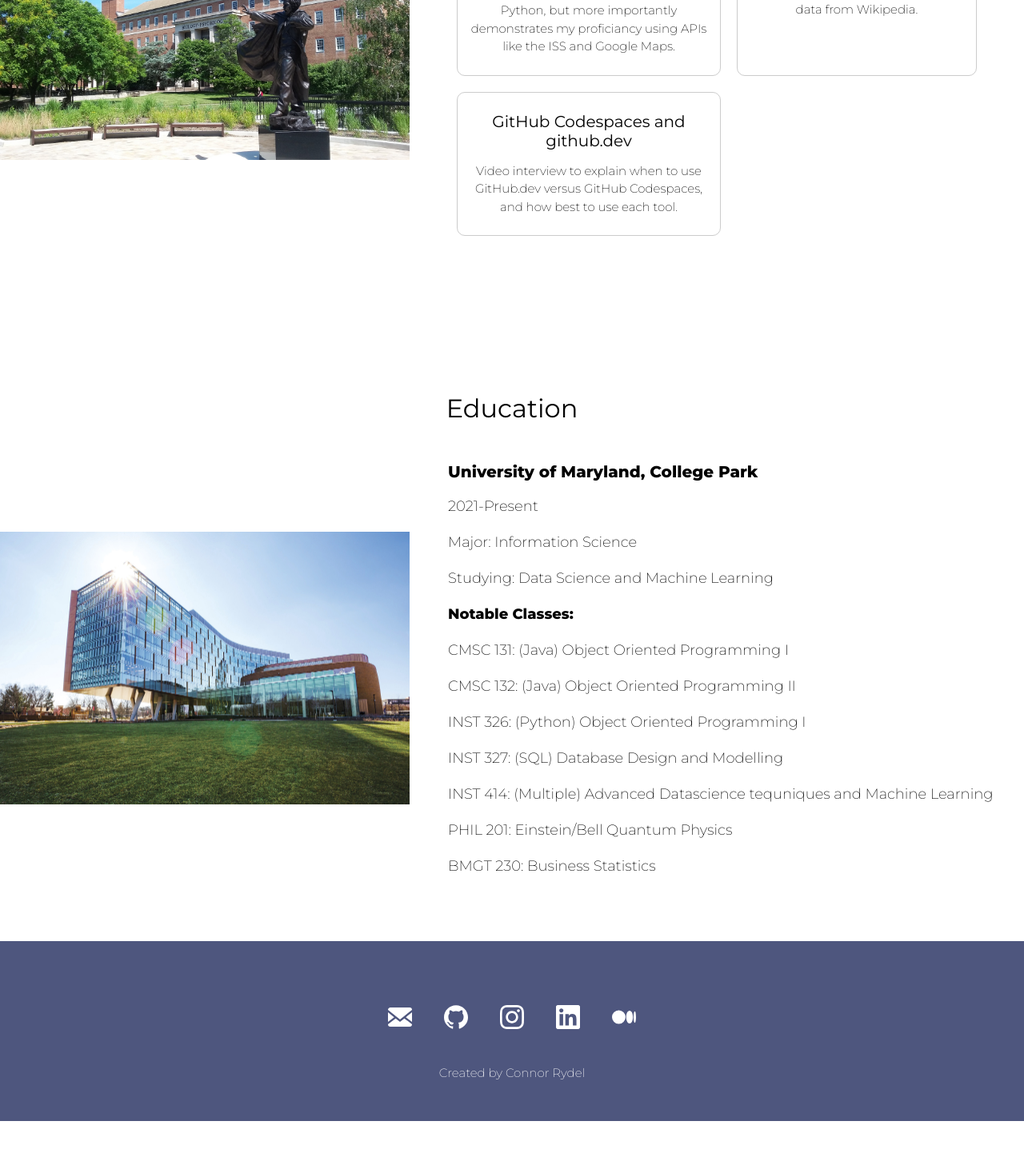
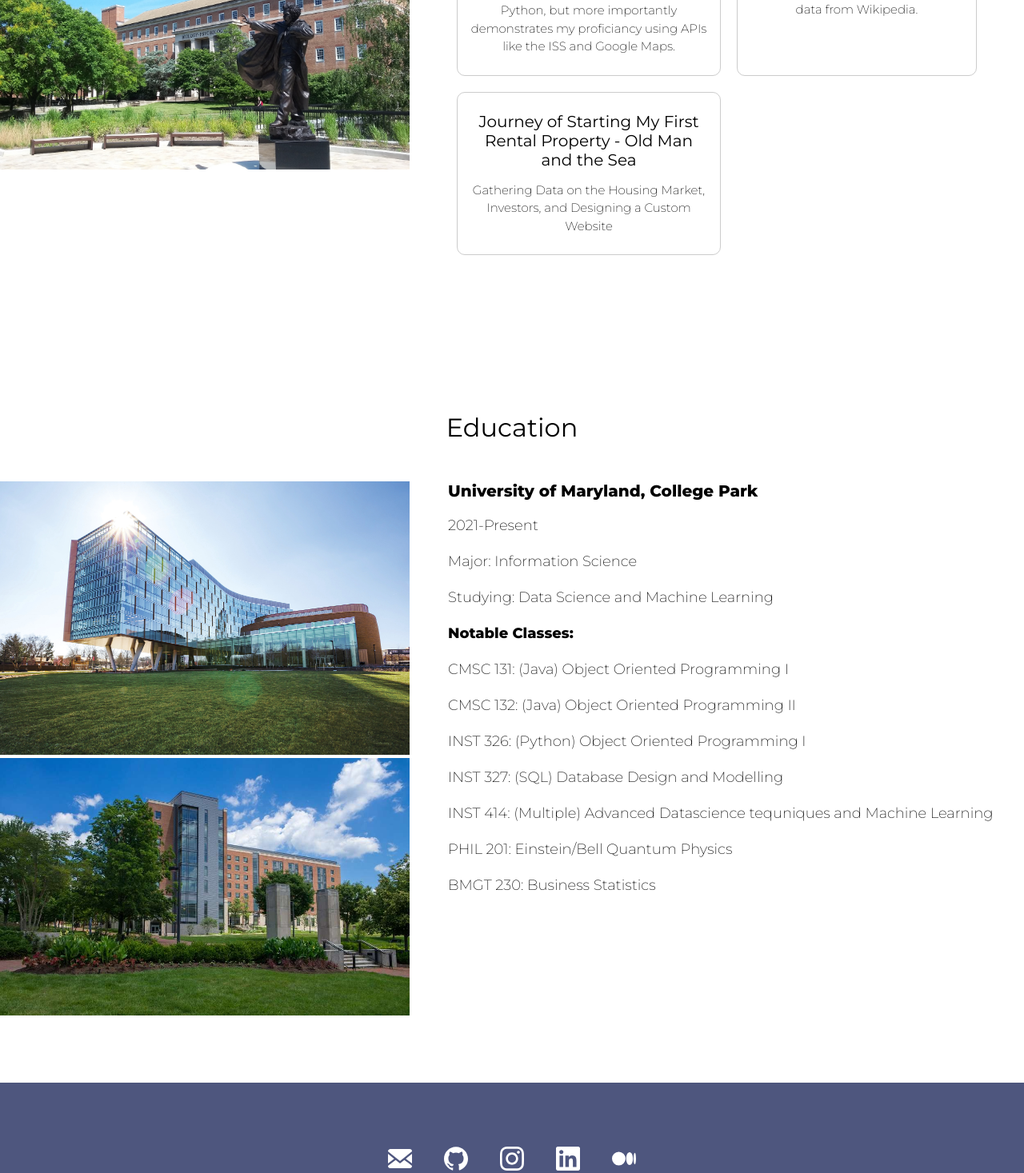
Before and after one commit to ConnorR5/ResumeSite, a React (Vite) app: page / in a window 1280 px wide. Shown: the part 2184-3651 px from the top of the page at 80% size. Before the commit the page ends 3586 px from the top, so only its background shows below. Built offline with nearby package versions, Linux system fonts and the light colour scheme.

Commit message:
old man and the sea

```diff
--- a/src/Components/Education.jsx
+++ b/src/Components/Education.jsx
@@ -1,6 +1,7 @@
 import React from "react";
 
 import image from "../images/Iribe.jpg";
+import image2 from "../images/education.jpg";
 
 const imageAltText = "University of Maryland";
 
@@ -12,6 +13,16 @@ const Education = () => {
         <div style={{ maxWidth: "40%", alignSelf: "center" }}>
           <img
             src={image}
+            style={{
+              height: "90%",
+              width: "100%",
+              objectFit: "cover",
+              animation: "1s ease-out 0s 1 slideInLeft",
+            }}
+            alt={imageAltText}
+          />
+          <img
+            src={image2}
             style={{
               height: "90%",
               width: "100%",
--- a/src/Components/Portfolio.jsx
+++ b/src/Components/Portfolio.jsx
@@ -44,10 +44,10 @@ const projectList = [
     url: "https://medium.com/inst414-data-science-tech/analyzing-wikipedias-articles-for-readability-difficulty-level-and-topic-ff59168d402a",
   },
   {
-    title: "GitHub Codespaces and github.dev",
+    title: "Journey of Starting My First Rental Property - Old Man and the Sea",
     description:
-      "Video interview to explain when to use GitHub.dev versus GitHub Codespaces, and how best to use each tool.",
-    url: "https://www.youtube.com/watch?v=c3hHhRME_XI",
+      "Gathering Data on the Housing Market, Investors, and Designing a Custom Website",
+    url: "https://medium.com/@crydel2/the-old-man-in-the-sea-5dfe50db0f4d",
   },
 ];
 
```
